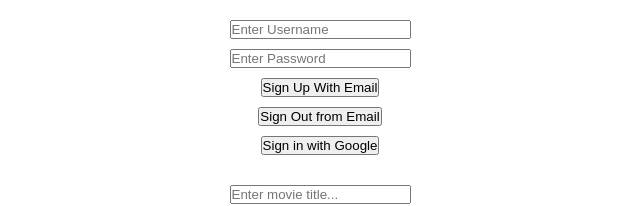
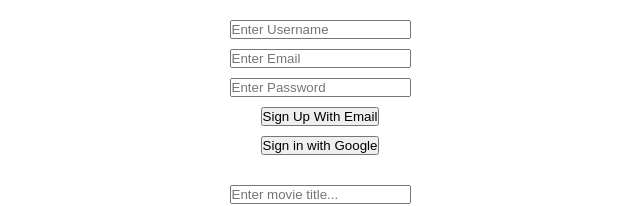
Before and after one commit to ibktommy/basic-react-vite-projects, a React (Vite) app: page / in a window 1280 px wide. Shown: the top 206 px of the page, without its empty margins (320-960 px from the left). Built offline with nearby package versions, Linux system fonts and the light colour scheme; no server answers; the database is empty.

Commit message:
Create a userId-state and use it to display sign-in or sign-out button

```diff
--- a/src/FirebaseAuthDbApp/components/components/auth.jsx
+++ b/src/FirebaseAuthDbApp/components/components/auth.jsx
@@ -5,27 +5,42 @@
 export const Auth = () => {
 	const [email, setEmail] = useState('');
 	const [password, setPassword] = useState('');
+	const [username, setUsername] = useState('')
+	const [userId, setUserId] = useState('')
 
+	// Function to sign up with email and password
 	const signUp = async () => {
+		if (email.trim().length === 0 || password.trim().length === 0) {
+			alert(
+				'Enter username and password also empty spaces are not valid',
+			);
+			return
+		}
+
     try {
-			await createUserWithEmailAndPassword(auth, email, password);
+			await createUserWithEmailAndPassword(auth, email, password, username);
+			setUserId(auth?.currentUser?.uid)
 			setEmail('');
 			setPassword('');
-      alert('Email signup successful!')
+			setUsername('')
+     alert('Email signup successful!');
+		} catch (err) {
+			alert(err);
+		}
+  }
+
+	// function to sign out current user
+  async function logOut() {
+    try {
+			await signOut(auth);
+      alert('Signed out from email and password!')
+			setUserId('')
 		} catch (err) {
 			console.error(err);
 		}
   }
 
-  async function logOut() {
-    try {
-			await signOut(auth);
-      alert('Sign out from email and password!')
-		} catch (err) {
-			console.error(err);
-		}
-  }
-
+	// function to sign in using Google account
   async function signInWithGoogle() {
     try {
       await signInWithPopup(auth, googleAuthProvider)
@@ -41,6 +56,12 @@
 			<input
 				type='text'
 				placeholder='Enter Username'
+				value={username}
+				onChange={(e) => setUsername(e.target.value)}
+			/>
+			<input
+				type='email'
+				placeholder='Enter Email'
 				value={email}
 				onChange={(e) => setEmail(e.target.value)}
 			/>
@@ -50,9 +71,12 @@
 				value={password}
 				onChange={(e) => setPassword(e.target.value)}
 			/>
-			<button onClick={signUp}>Sign Up With Email</button>
-			<button onClick={logOut}>Sign Out from Email</button>
-      <button onClick={signInWithGoogle}>Sign in with Google</button>
+			{userId ? (
+				<button onClick={logOut}>Sign Out from Email</button>
+			) : (
+				<button onClick={signUp}>Sign Up With Email</button>
+			)}
+			<button onClick={signInWithGoogle}>Sign in with Google</button>
 		</div>
 	);
 };
--- a/src/FirebaseAuthDbApp/components/components/editMovieModal.jsx
+++ b/src/FirebaseAuthDbApp/components/components/editMovieModal.jsx
@@ -1,4 +1,5 @@
-import { doc, getDoc, updateDoc } from 'firebase/firestore';
+/* eslint-disable react/prop-types */
+import { doc, updateDoc } from 'firebase/firestore';
 import { useState } from 'react';
 import { db } from '../../../FirebaseCrudApp/firebase-config';
 
```
